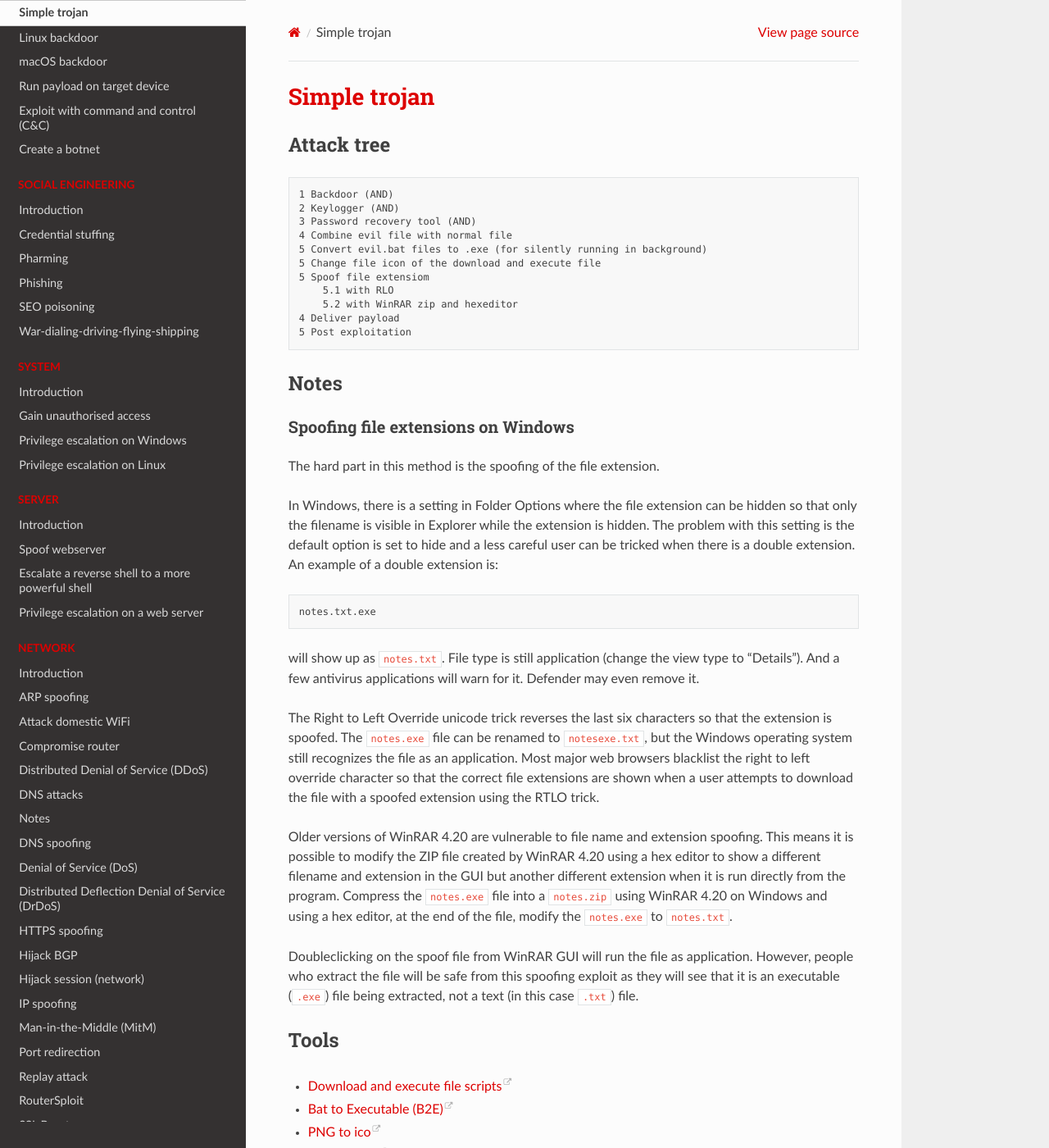
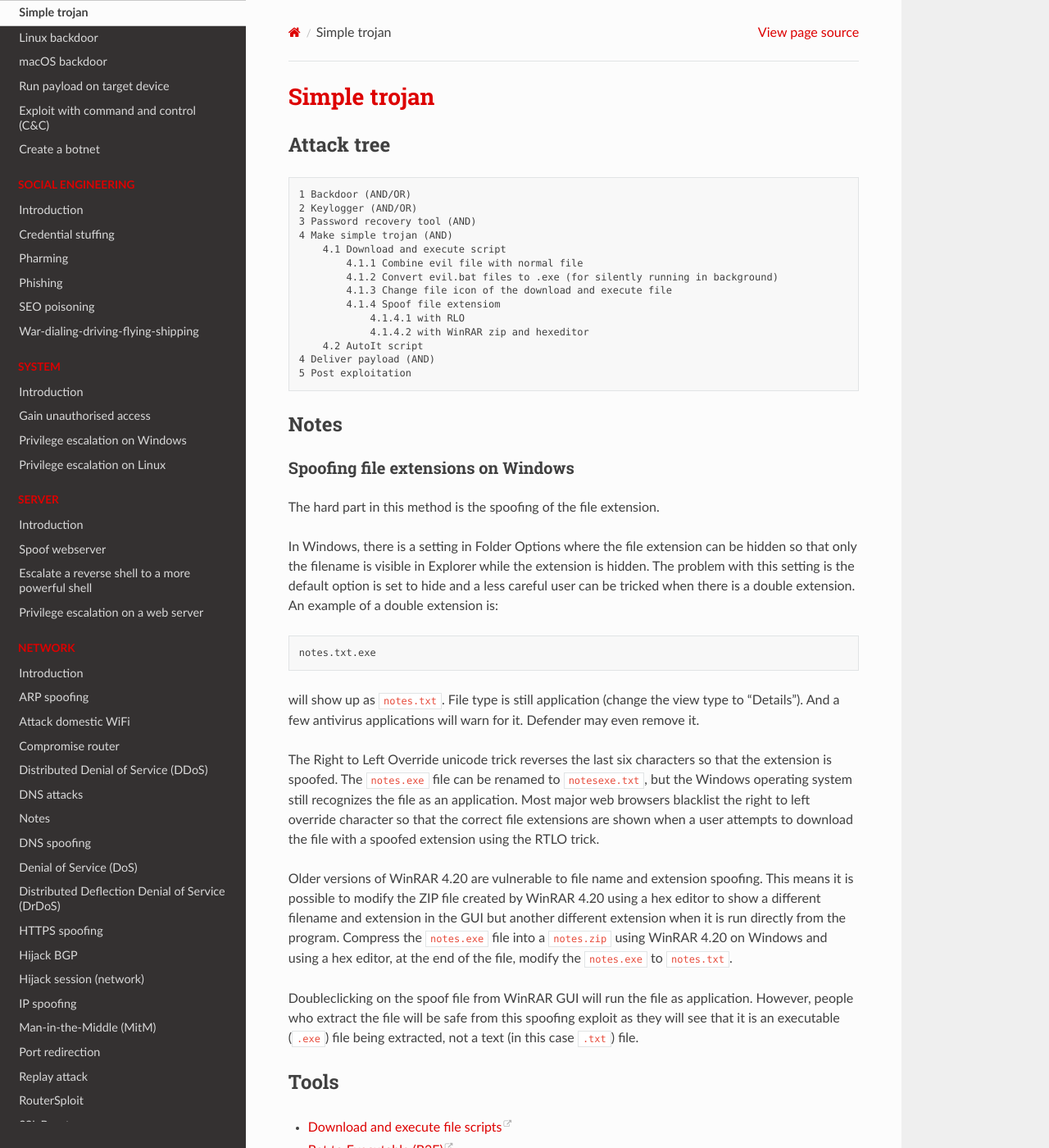
Before and after one commit to tymyrddin/red-basic, a Sphinx documentation site: the page built from source/docs/malware/Trojan.md, in a window 1280 px wide and 1400 px high. Shown: the whole window at 82% size. Built offline with Sphinx 7.4.7 and the Read the Docs theme 2.0.0, drawn with Linux system fonts in a browser that asks for light colours; some of the changed text lies outside the part shown.

Commit message:
simplest trojan and deliver

````diff
--- a/source/docs/malware/Trojan.md
+++ b/source/docs/malware/Trojan.md
@@ -2,16 +2,19 @@
 
 ## Attack tree
 ```text
-1 Backdoor (AND)
-2 Keylogger (AND)
+1 Backdoor (AND/OR)
+2 Keylogger (AND/OR)
 3 Password recovery tool (AND)
-4 Combine evil file with normal file
-5 Convert evil.bat files to .exe (for silently running in background)
-5 Change file icon of the download and execute file
-5 Spoof file extensiom
-    5.1 with RLO
-    5.2 with WinRAR zip and hexeditor
-4 Deliver payload
+4 Make simple trojan (AND)
+    4.1 Download and execute script
+        4.1.1 Combine evil file with normal file
+        4.1.2 Convert evil.bat files to .exe (for silently running in background)
+        4.1.3 Change file icon of the download and execute file
+        4.1.4 Spoof file extensiom
+            4.1.4.1 with RLO
+            4.1.4.2 with WinRAR zip and hexeditor
+    4.2 AutoIt script
+4 Deliver payload (AND)
 5 Post exploitation
 ```
 
@@ -52,3 +55,4 @@ a text (in this case `.txt`) file.
 * [Icon archive](https://iconarchive.com/)
 * [RLO Unicode](https://unicode-explorer.com/c/202E)
 * [Archive WinRAR V4.20](https://archive.org/details/WinrarV4)
+* [AutoIt Scripting Language](https://www.autoitscript.com)
````
